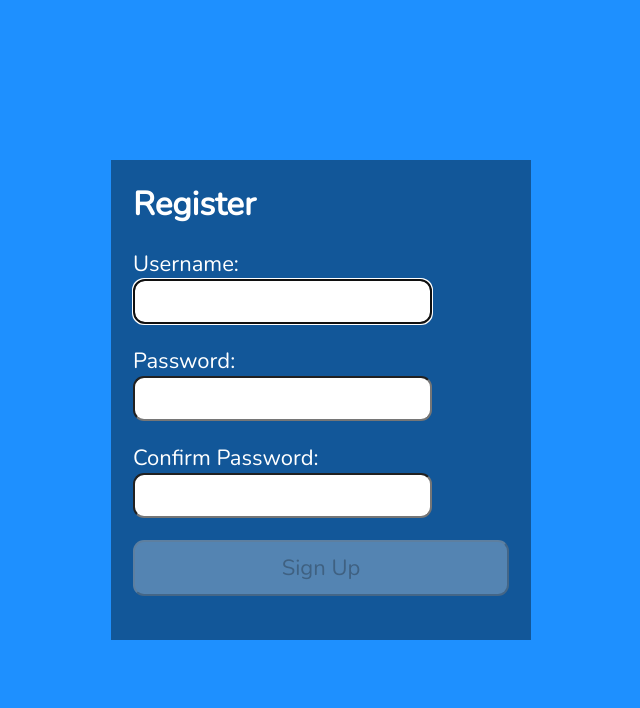
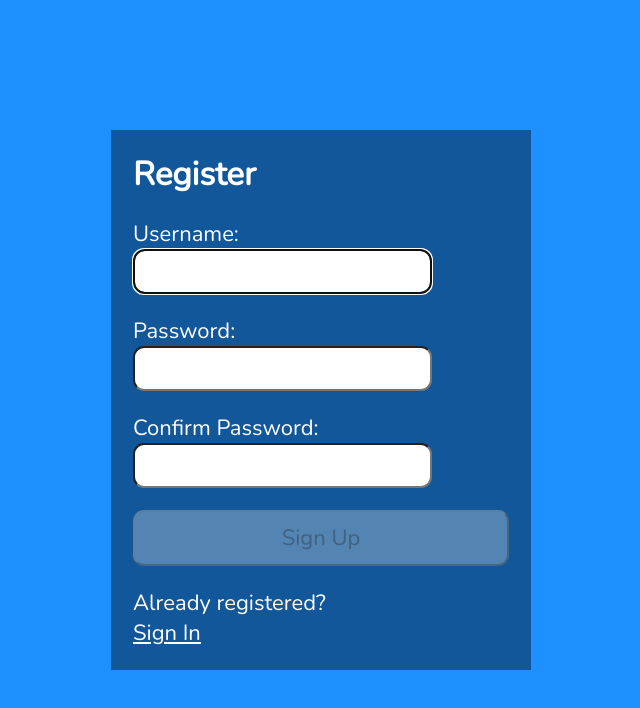
Before and after one commit to Remontz/ReactLogin, a React (Create React App) app: page / in a window 1280 px wide. Shown: the top 708 px of the page, without its empty margins (319-959 px from the left). Built offline with nearby package versions, Linux system fonts and the light colour scheme.

Commit message:
link added w/o router link

```diff
--- a/src/Register.js
+++ b/src/Register.js
@@ -144,6 +144,13 @@
 
             <button disabled={!validName || !validPwd || !validMatch ? true : false}> Sign Up </button>
         </form>
+        <p>
+            Already registered?<br/>
+            <span className='line'>
+                {/*put router link here*/}
+                <a href='#'> Sign In </a>
+            </span>
+        </p>
     </section>
   )
 }
```
